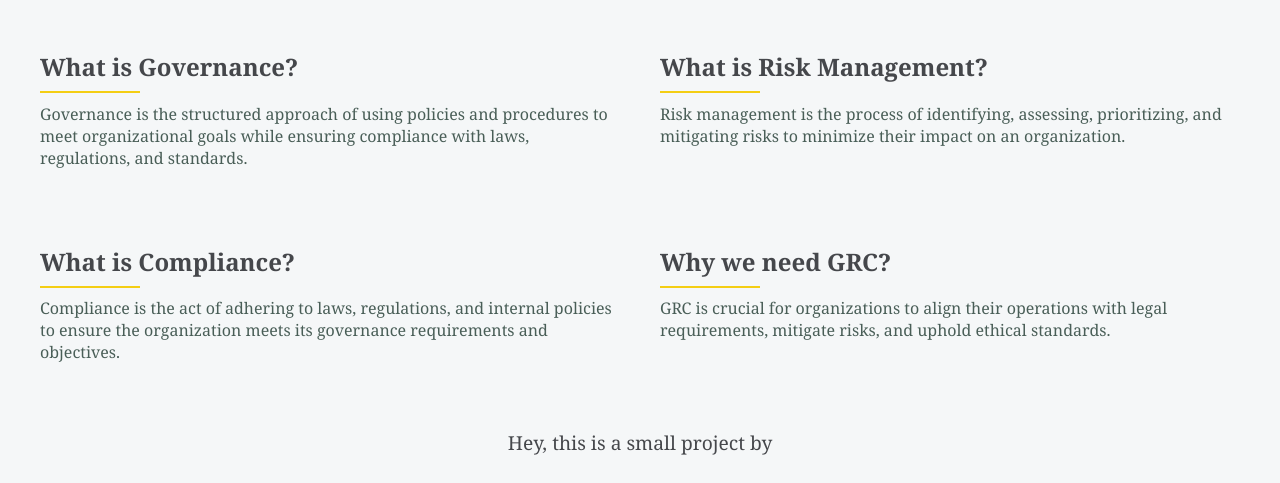
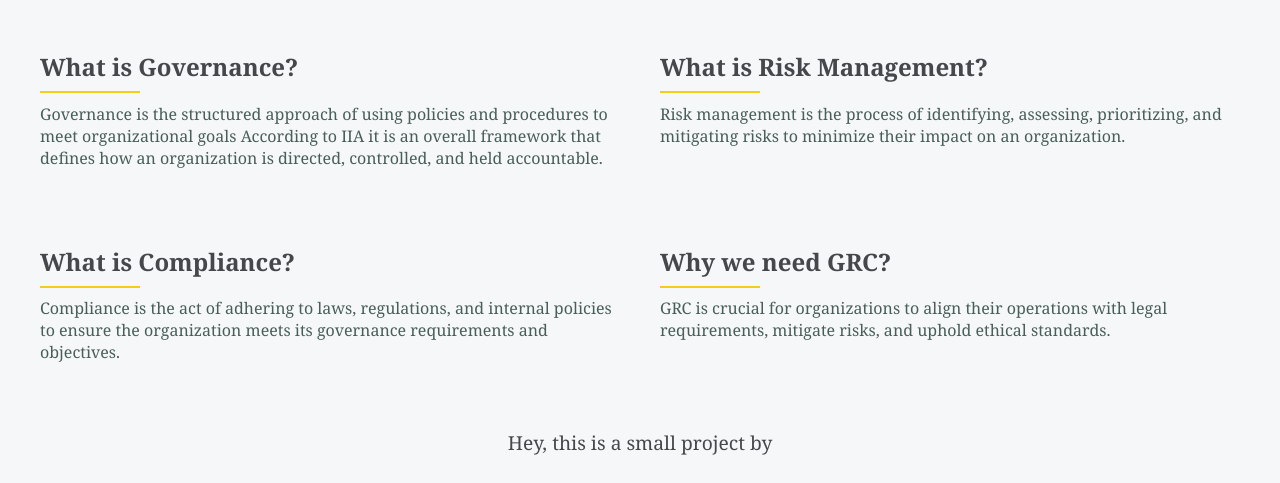
Before and after one commit to khaleelsyed8/GeekRC, a plain HTML site: page index.html in a window 1280 px wide. Shown: the part 282-765 px from the top of the page. Drawn offline with Linux system fonts and the light colour scheme.

Commit message:
Update index.html

```diff
--- a/index.html
+++ b/index.html
@@ -41,7 +41,7 @@
         <div class="main-content">
             <div class="designer-info">
                 <h2>What is Governance?</h2>
-                <p>Governance is the structured approach of using policies and procedures to meet organizational goals while ensuring compliance with laws, regulations, and standards.</p>
+                <p>Governance is the structured approach of using policies and procedures to meet organizational goals According to IIA it is an overall framework that defines how an organization is directed, controlled, and held accountable.</p>
             </div>
             <div class="designer-info">
                 <h2>What is Risk Management?</h2>
```
